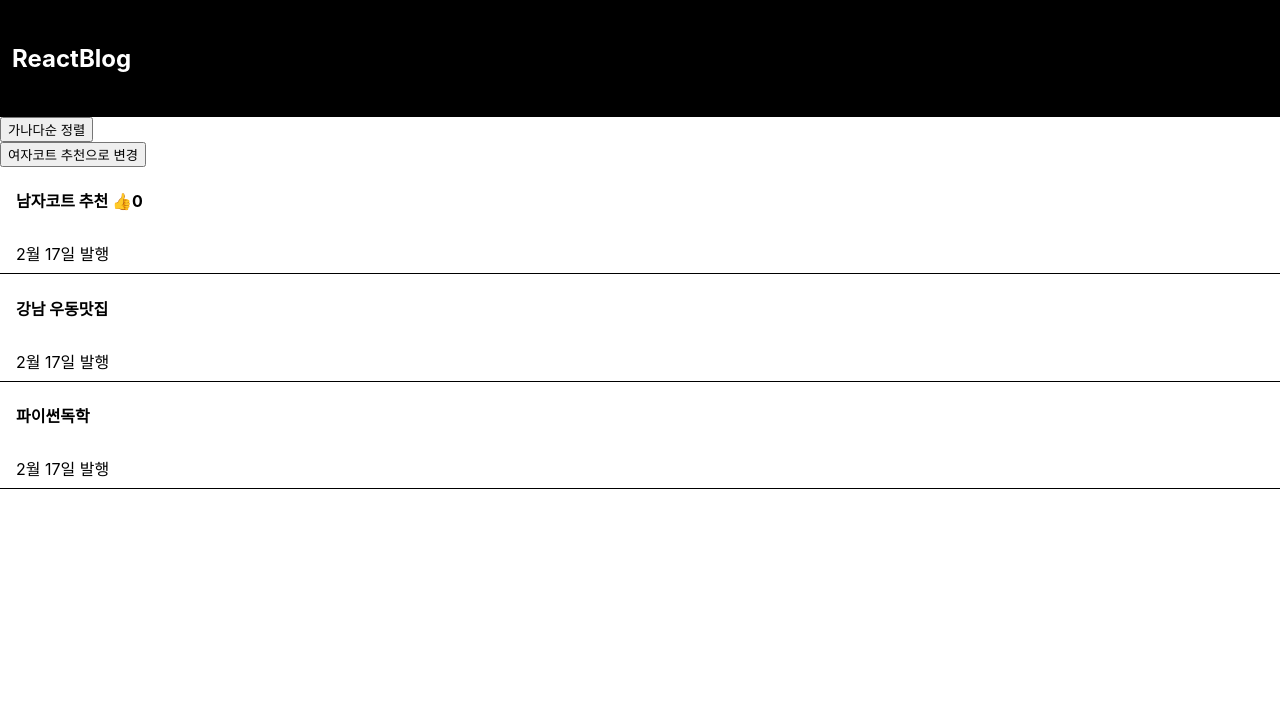
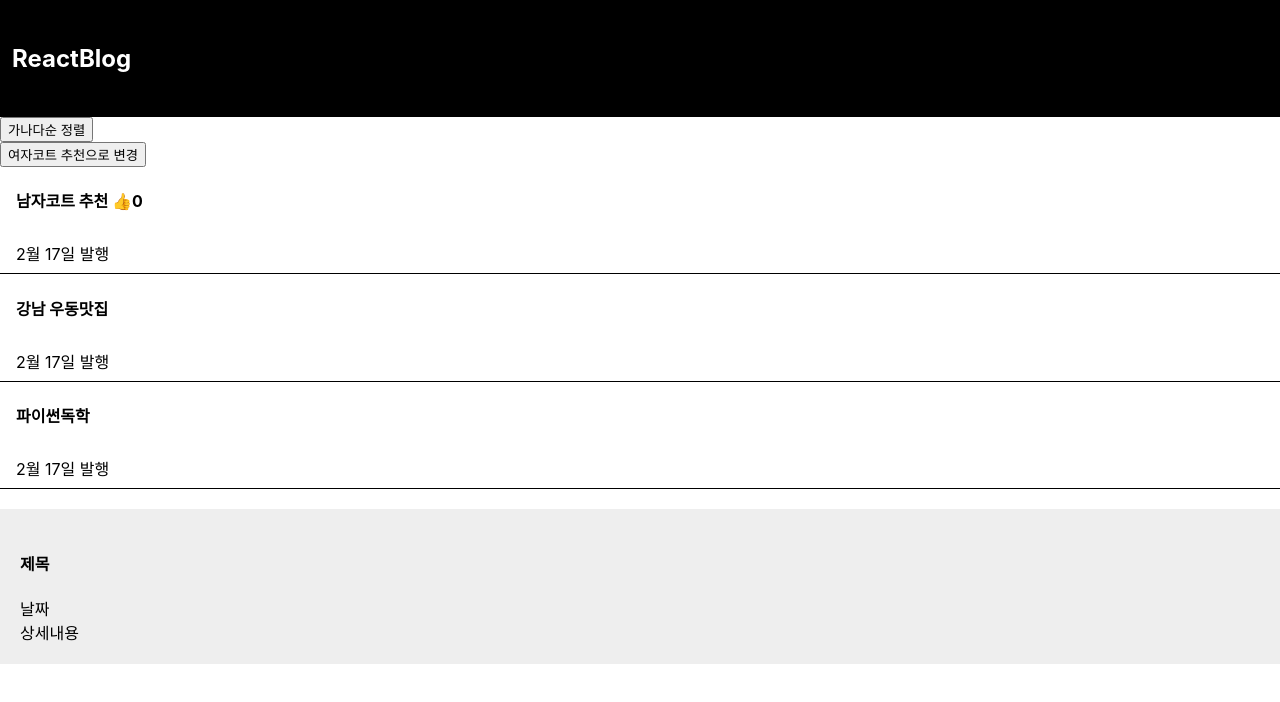
Before and after one commit to lkj6954/practice-react, a React (Create React App) app in the folder blog/: page / in a window 1280 px wide. Shown: the top 702 px of the page. Built offline with nearby package versions, Linux system fonts and the light colour scheme.

Commit message:
Update : first usage of Component

```diff
--- a/blog/src/App.css
+++ b/blog/src/App.css
@@ -36,4 +36,11 @@ div {
 
 button {
   display: block;
+}
+
+.modal {
+  margin-top: 20px;
+  padding: 20px;
+  background: #eeeeee;
+  text-align: left;
 }/*# sourceMappingURL=App.css.map */
--- a/blog/src/App.js
+++ b/blog/src/App.js
@@ -42,10 +42,29 @@ function App() {
                 <h4>{title[1]}</h4>
                 <p>2월 17일 발행</p>
             </div>
-            <div className='list'>
-                <h4>{title[2]}</h4>
-                <p>2월 17일 발행</p>
-            </div>
+
+            <PostItem title={title} />
+
+            <Modal />
+        </div>
+    );
+}
+
+function PostItem({ title }) {
+    return (
+        <div className='list'>
+            <h4>{title[2]}</h4>
+            <p>2월 17일 발행</p>
+        </div>
+    );
+}
+
+function Modal() {
+    return (
+        <div className='modal'>
+            <h4>제목</h4>
+            <p>날짜</p>
+            <p>상세내용</p>
         </div>
     );
 }
--- a/blog/src/App.scss
+++ b/blog/src/App.scss
@@ -37,3 +37,10 @@ div {
 button {
     display: block;
 }
+
+.modal {
+    margin-top: 20px;
+    padding: 20px;
+    background: #eeeeee;
+    text-align: left;
+}
```
Also changed, not shown: 1 other file (tests, documents, lock files or other folders).
